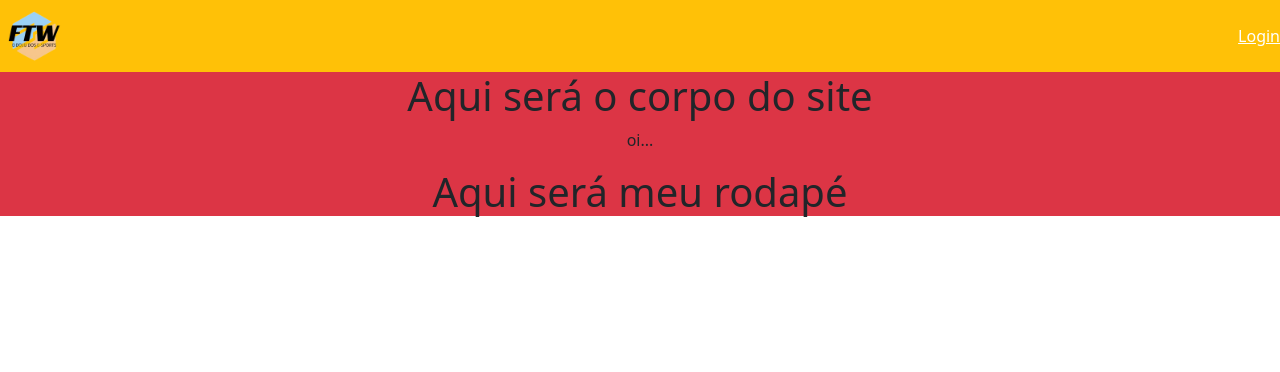
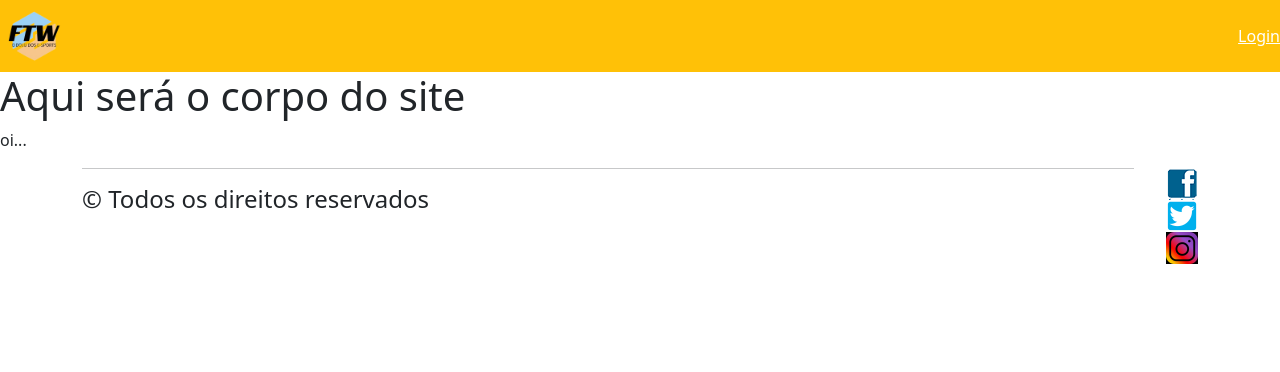
Before and after one commit to EnDeRDEVIL/FTW, a PHP site: page / in a window 1280 px wide. Shown: the top 372 px of the page. Run offline with PHP 8.4, Linux system fonts and the light colour scheme.

Commit message:
commit final

```diff
--- /dev/null
+++ b/adm/css/style.css
@@ -0,0 +1,35 @@
+.social
+{
+    position: relative;
+    float: right;
+    list-style-type: none;
+}
+
+.social li
+{
+    float: left;
+    margin-left: 25px;
+}
+
+.social a
+{
+    height: 32px;
+    width: 32px;
+    display: block;
+    text-indent: -9999px;
+}
+
+.social a[href*="facebook.com"]
+{
+    background-image: url(../img/facebook.png);
+}
+
+.social a[href*="twitter.com"]
+{
+    background-image: url(../img/twitter.png);
+}
+
+.social a[href*="instagram.com"]
+{
+    background-image: url(../img/instagram.png);
+}
--- a/adm/inc/footer.inc.php
+++ b/adm/inc/footer.inc.php
@@ -1,5 +1,14 @@
 <footer>
-        <h1>Aqui será meu rodapé</h1>
+
+        <div class="container">
+                <ul class="social">
+                        <a href="https://www.facebook.com"><li>Facebook</li></a>
+                        <a href="https://www.twitter.com"><li>Twitter</li></a>
+                        <a href="https://www.instagram.com"><li>Instagram</li></a>
+                </ul>
+                <hr>
+                <h4>&copy Todos os direitos reservados</h4>
+        </div>
 </footer>
 
 <script rel="text/javascript" src="js/jquery-3.7.1.min.js"></script>
--- a/adm/inc/header.inc.php
+++ b/adm/inc/header.inc.php
@@ -5,15 +5,17 @@
     <meta charset="UTF-8">
     <meta name="viewport" content="width=device-width, initial-scale=1.0">
     <link rel="stylesheet" href="css/bootstrap.min.css">
+    <link rel="stylesheet" type="text/css" href="../css/style.css">
     <title>FTW</title>
 </head>
 
 <body>
-    <div class="fluid-container bg-danger text-center">
+    <div class="fluid-container">
     <header>
         <div class="navbar navbar-warning bg-warning">
             <div class="fluid-container d-flex justify-content-between">
-                <img src="img/logo2.png" class="img-fluid" style="width: 20%">
+                <a href="index.php"><img src="img/logo2.png" class="img-fluid" style="width: 20%"></a>
+                <link rel="stylesheet" type="text/css" href="css/style.css">
             </div>
 
             <nav>
```
Also changed, not shown: adm/img/facebook.png (added), adm/img/instagram.png (added), adm/img/twitter.png (added).
